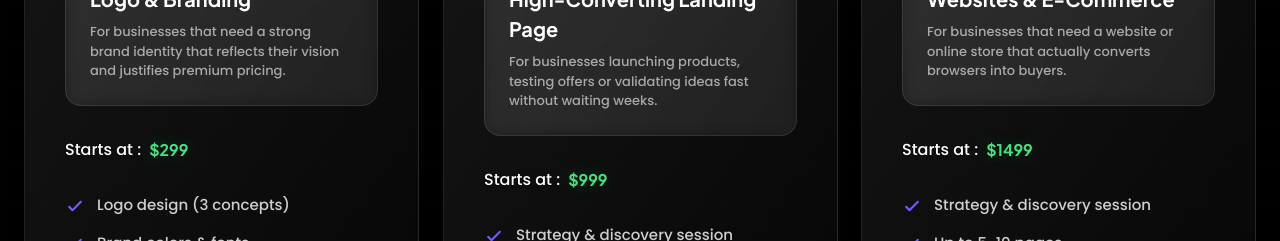
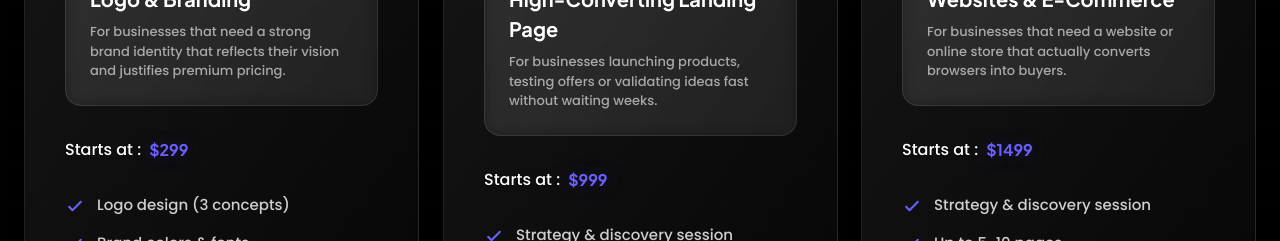
Before and after one commit to varun-vk17/roninbuild, a React (Vite) app: page / in a window 1280 px wide. Shown: the part 4960-5201 px from the top of the page. Built offline with nearby package versions, Linux system fonts and the light colour scheme.

Commit message:
style: update pricing color to brand purple and increase size

```diff
--- a/src/App.tsx
+++ b/src/App.tsx
@@ -810,8 +810,8 @@ function PricingSection() {
                     Starts at :
                   </span>
                   <span
-                    className="font-['Plus_Jakarta_Sans',sans-serif] font-bold text-[32px] sm:text-[36px]"
-                    style={{ color: '#4ade80', opacity: 1, textShadow: '0 0 20px rgba(74, 222, 128, 0.3)' }}
+                    className="font-['Plus_Jakarta_Sans',sans-serif] font-bold text-[42px] sm:text-[50px]"
+                    style={{ color: '#6B5FFF', opacity: 1, textShadow: '0 0 20px rgba(107, 95, 255, 0.3)' }}
                   >
                     {pkg.price}
                   </span>
```
